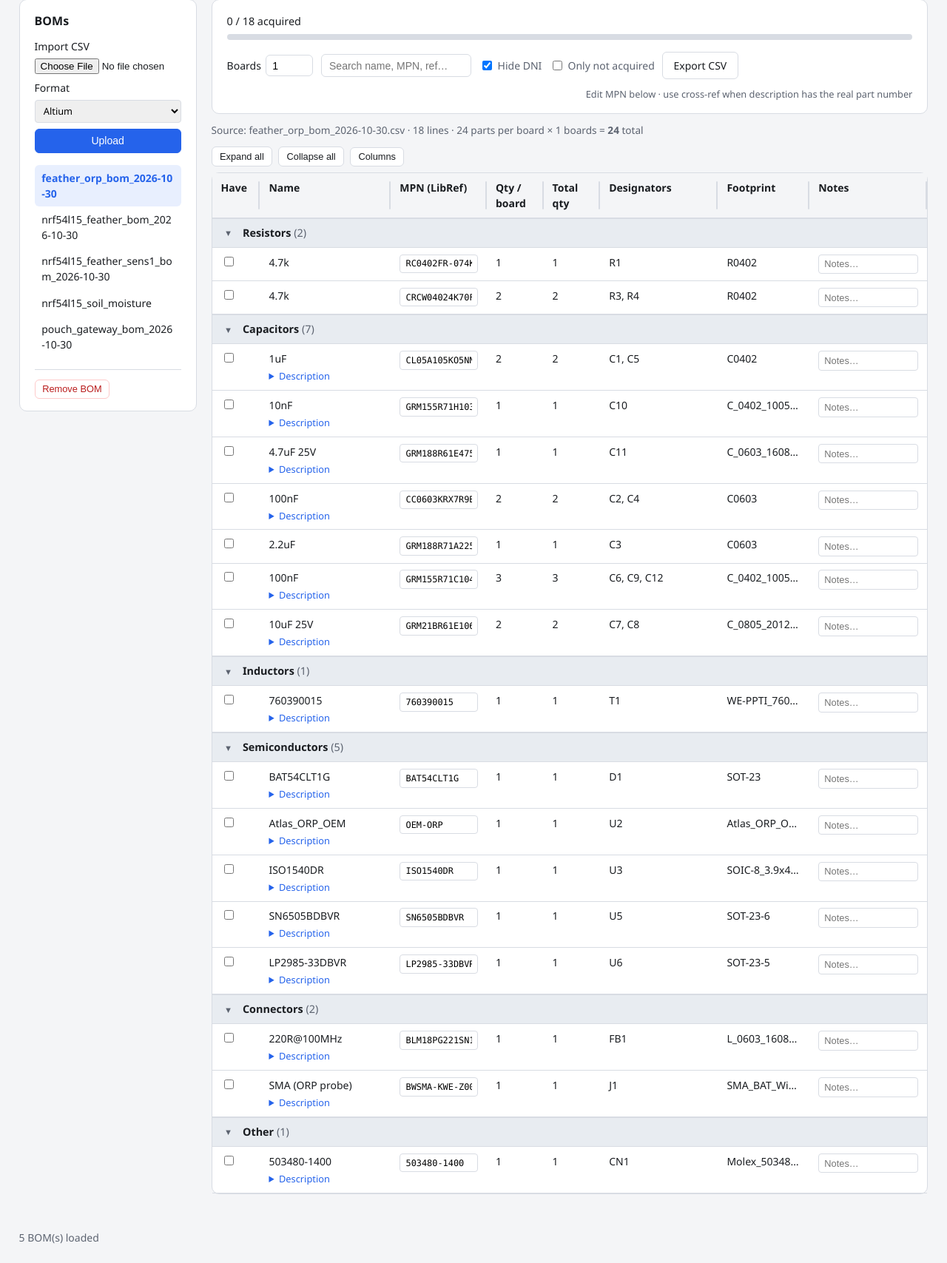
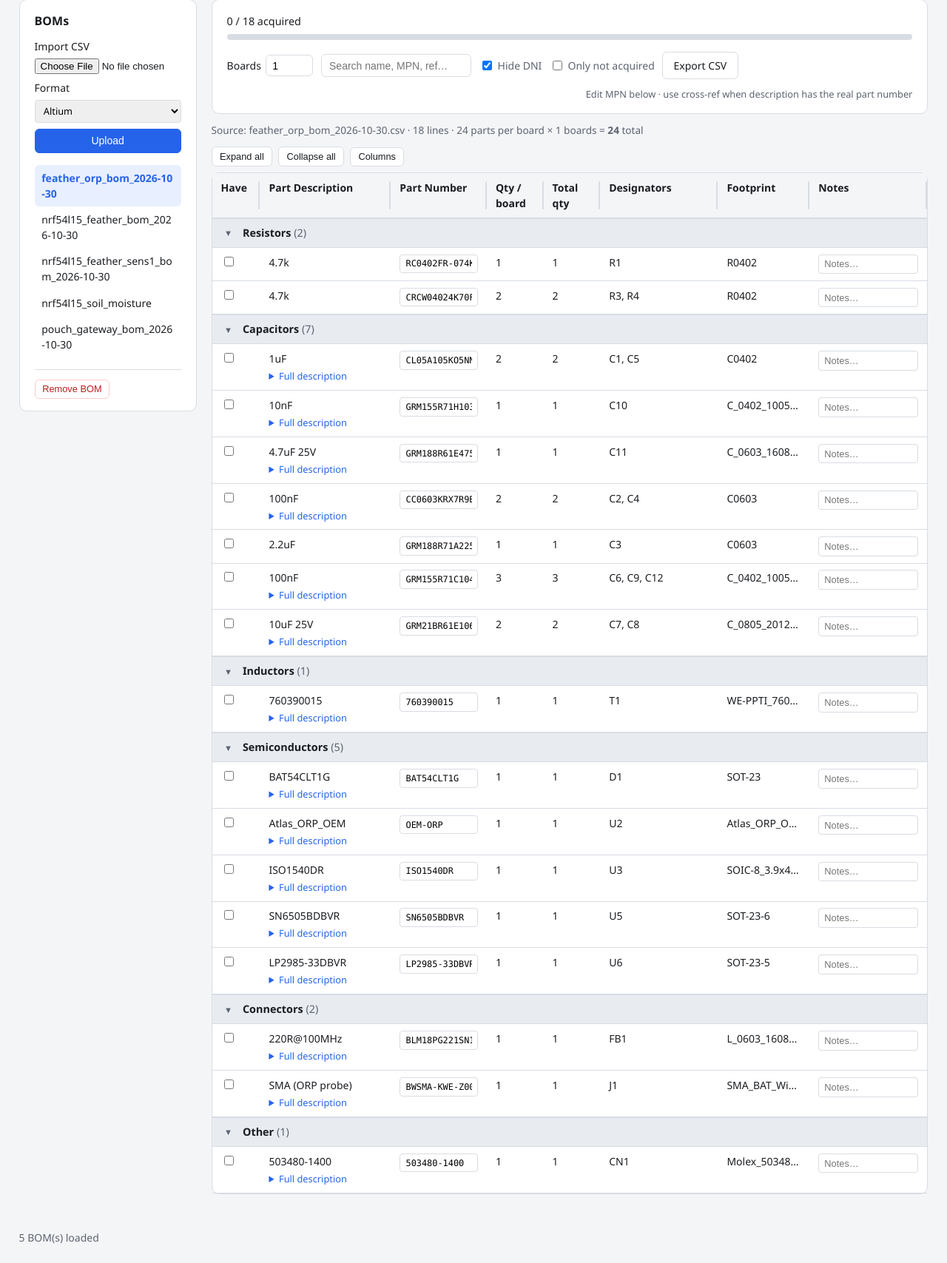
Before and after one commit to wischmi2/BOM_Builder, a Flask app: page /need in a window 1280 px wide. Shown: the part 178-1885 px from the top of the page at 74% size. Run offline with Flask 3, Linux system fonts and the light colour scheme.

Commit message:
Use consistent Part Number / Part Description column labels
Rename the Name and LibRef/MPN columns to "Part Description" and
"Part Number" on the Need, Inventory, Compare and Shop tabs, the
hidden-parts list, and the Shop enrich/alternates popups. CSV
import/export headers are unchanged.

The Need tab now shows the distributor description as the Part
Description when a line has been enriched, with the BOM value
underneath. The MPN suggestion reads the original BOM description.

Co-Authored-By: Claude Opus 5.5 <noreply@anthropic.com>

```diff
--- a/main.py
+++ b/main.py
@@ -122,7 +122,7 @@ def need_part_key_filter(line) -> str:
 @app.template_filter("need_suggested_mpn")
 def need_suggested_mpn_filter(line) -> str:
     suggested = suggest_mpn_from_description(
-        line.description,
+        line.original_description or line.description,
         name=line.name,
         lib_ref=line.lib_ref,
     )
--- a/static/need.js
+++ b/static/need.js
@@ -191,7 +191,7 @@
         async function saveLibRef(value) {
             const libRef = value.trim();
             if (!libRef) {
-                alert("MPN (LibRef) cannot be empty.");
+                alert("Part Number cannot be empty.");
                 return;
             }
             try {
--- a/static/shop.js
+++ b/static/shop.js
@@ -644,9 +644,9 @@
             return;
         }
         const fields = [
-            ["mpn", "MPN", proposal.mpn, mpn],
+            ["mpn", "Part Number", proposal.mpn, mpn],
             ["manufacturer", "Manufacturer", proposal.manufacturer],
-            ["description", "Description", proposal.description],
+            ["description", "Part Description", proposal.description],
             ["datasheet_url", "Datasheet", proposal.datasheet_url],
             ["unit_price", "Unit price", proposal.unit_price != null ? formatPrice(proposal.unit_price) : ""],
             ["stock", "Stock", proposal.stock != null ? String(proposal.stock) : ""],
@@ -835,7 +835,7 @@
                 </td></tr>`;
         }).join("");
         body.innerHTML = head +
-            `<table class="alt-table"><thead><tr><th>MPN</th><th>Mfr</th><th>Description</th><th>Price</th><th>Stock</th><th>Links</th><th></th></tr></thead><tbody>${rowsHtml}</tbody></table>` +
+            `<table class="alt-table"><thead><tr><th>Part Number</th><th>Mfr</th><th>Part Description</th><th>Price</th><th>Stock</th><th>Links</th><th></th></tr></thead><tbody>${rowsHtml}</tbody></table>` +
             errorsHtml +
             `<div class="shop-detail-actions"><button type="button" class="btn btn-secondary btn-sm detail-close">Close</button><span class="muted alt-status" hidden></span></div>`;
         body.querySelector(".detail-close").addEventListener("click", () => closeDetail(row));
--- a/templates/_hidden_parts.html
+++ b/templates/_hidden_parts.html
@@ -9,7 +9,7 @@
         <table class="data-table hidden-parts-table">
             <thead>
                 <tr>
-                    <th>LibRef</th>
+                    <th>Part Number</th>
                     <th>Name(s)</th>
                     <th class="col-qty">Lines</th>
                     <th></th>
--- a/templates/need.html
+++ b/templates/need.html
@@ -99,8 +99,8 @@
                 <thead>
                     <tr>
                         <th class="col-check" data-col="check">Have</th>
-                        <th class="col-name" data-col="name">Name</th>
-                        <th class="col-libref" data-col="libref">MPN (LibRef)</th>
+                        <th class="col-name" data-col="name">Part Description</th>
+                        <th class="col-libref" data-col="libref">Part Number</th>
                         <th class="col-qty" data-col="qty">Qty / board</th>
                         <th class="col-qty" data-col="total">Total qty</th>
                         <th class="col-designators" data-col="designators">Designators</th>
@@ -131,13 +131,16 @@
                                    {% if line.acquired %}checked{% endif %}
                                    aria-label="Acquired {{ line.name }}">
                         </td>
-                        <td class="col-name" title="{{ line.original_name or line.name }}">
-                            <span class="cell-primary">{{ line.original_name or line.name }}</span>
+                        {% set bom_value = line.original_name or line.name %}
+                        {% set part_desc = line.description if (line.enriched_from and line.description) else bom_value %}
+                        <td class="col-name" title="{{ part_desc }}">
+                            <span class="cell-primary">{{ part_desc }}</span>
                             {% if line.is_dni %}<span class="badge badge-dni">DNI</span>{% endif %}
+                            {% if part_desc != bom_value %}<div class="muted need-bom-value">Value: {{ bom_value }}</div>{% endif %}
                             {% set orig_desc = line.original_description or line.description %}
-                            {% if orig_desc %}
+                            {% if orig_desc and orig_desc != part_desc %}
                             <details class="desc-details">
-                                <summary>Description</summary>
+                                <summary>Full description</summary>
                                 <p class="desc-text">{{ orig_desc }}</p>
                             </details>
                             {% endif %}
@@ -150,7 +153,7 @@
                             </div>
                             {% endif %}
                             <input type="text" class="libref-input cell-input" value="{{ line.lib_ref }}"
-                                   aria-label="MPN for {{ line.original_name or line.name }}" autocomplete="off">
+                                   aria-label="Part number for {{ line.original_name or line.name }}" autocomplete="off">
                             {% set suggested_mpn = line|need_suggested_mpn %}
                             {% if suggested_mpn and suggested_mpn != line.lib_ref %}
                             <div class="mpn-xref">
```
Also changed, not shown: templates/compare.html (+6 -6 lines), templates/inventory.html (+6 -6 lines), templates/shop.html (+5 -5 lines).
